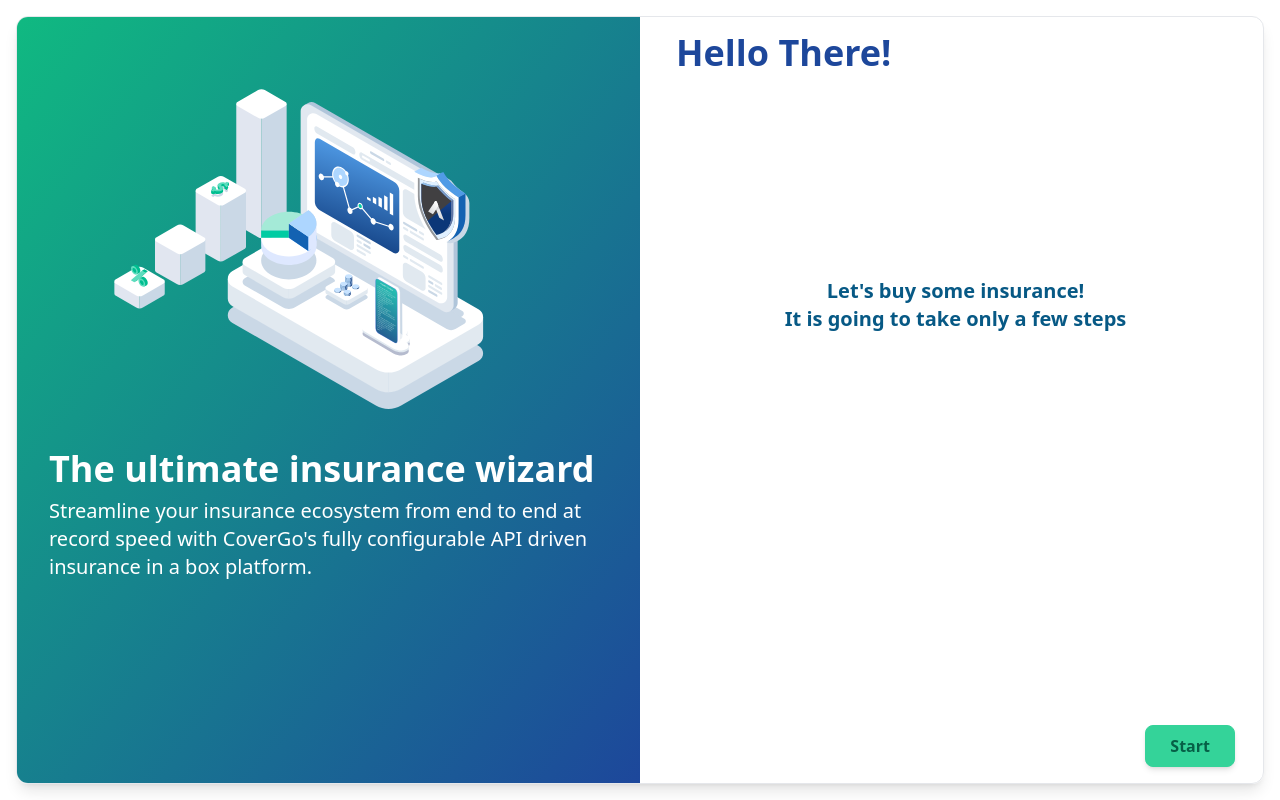
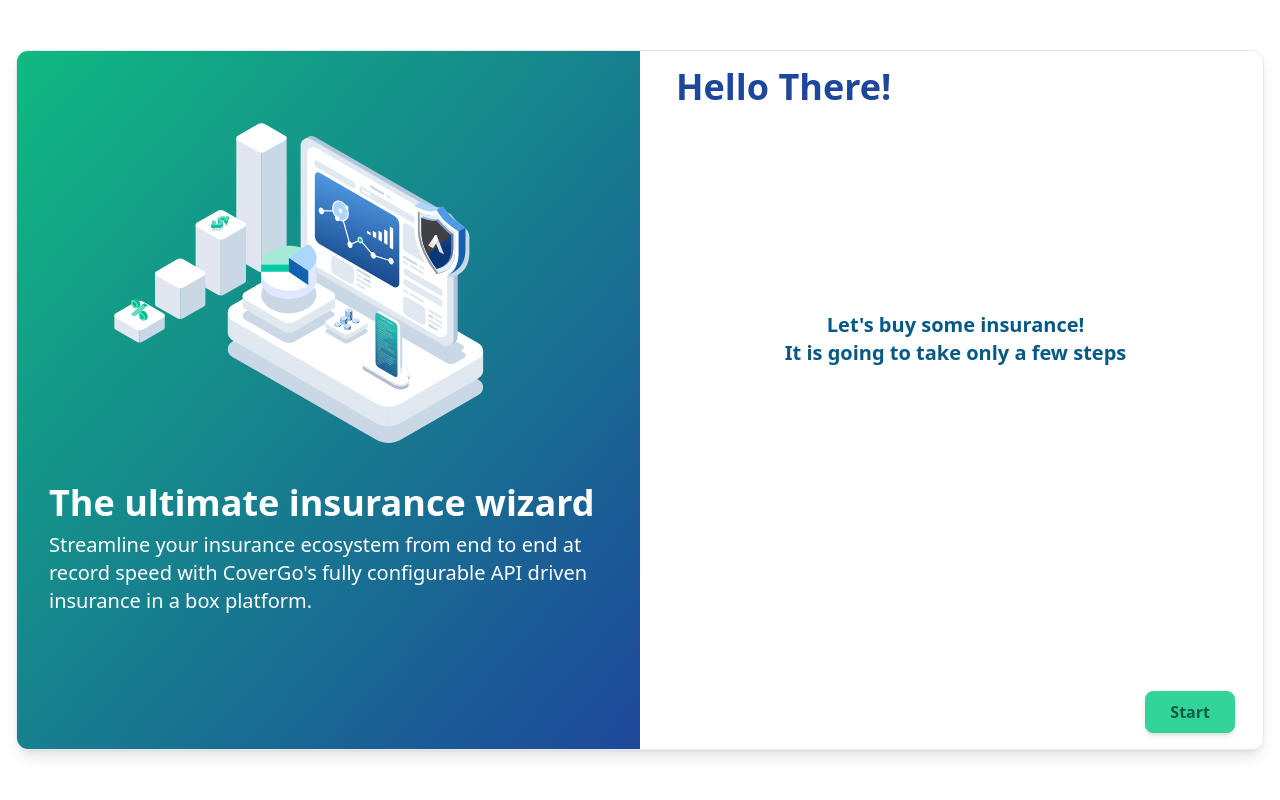
Before and after one commit to yehezkielwijaya/covergo-test, a Vue app: page / in a window 1280 px wide. Built offline with nearby package versions, Linux system fonts and the light colour scheme.

Commit message:
update styling

```diff
--- a/src/App.vue
+++ b/src/App.vue
@@ -8,11 +8,11 @@ import { RouterLink, RouterView } from "vue-router";
 
 <style lang="postcss">
 #app {
-  @apply flex flex-col items-center p-4 h-screen w-screen;
+  @apply flex flex-col items-center justify-center p-4 h-screen w-screen;
 }
 
 main {
-  @apply flex space-x-1 border overflow-hidden rounded-xl h-full w-full max-w-screen-xl shadow-lg;
+  @apply flex space-x-1 border overflow-hidden rounded-xl h-full w-full max-w-screen-xl max-h-[700px] shadow-lg;
 }
 
 section.left-section {
```
